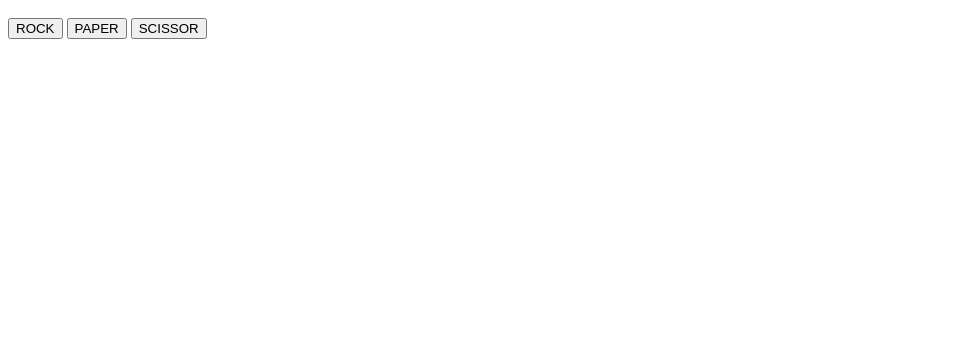
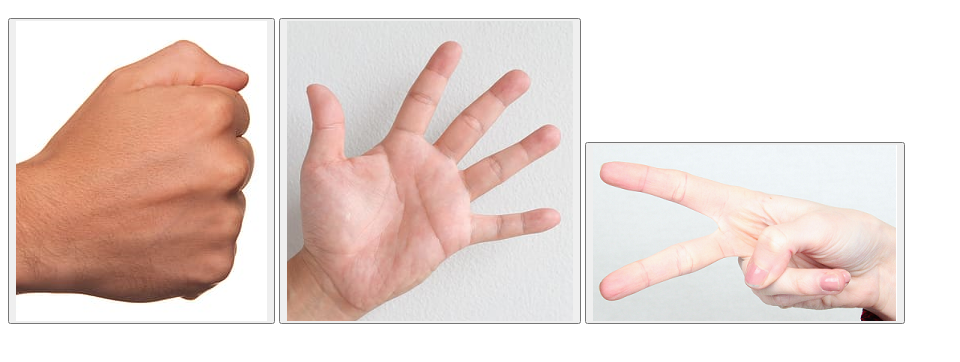
Before and after one commit to Harshil-p02/Games, a plain HTML site: page index.html in a window 1280 px wide. Shown: the part 48-410 px from the top of the page, without its empty margins (0-960 px from the left). Drawn offline with Linux system fonts and the light colour scheme.

Commit message:
Added images in place of buttons

```diff
--- a/index.html
+++ b/index.html
@@ -1,18 +1,20 @@
 <html>
     <head>
         <meta charset="utf-8">
-        <link href="" rel="stylesheet">
+        <link href="main.css" rel="stylesheet">
         <title>Rock Paper Scissor!</title>
     </head>
     <body>
-        <h1>Gaming Redefined!</h1>
+        <div id="title">
+            <h1>Gaming Redefined!</h1>
+        </div>
         <div class="result">
 
         </div>
         <div class="buttons">
-            <button id="rock">ROCK</button>
-            <button id="paper">PAPER</button>
-            <button id="scissor">SCISSOR</button>
+            <button id="rock"><img src="images/rock-final.png"></button>
+            <button id="paper"><img src="images/paper-final.png" height="300px"></button>
+            <button id="scissor"><img src="images/scissor-final.png"></button>
         </div>
         <div id="stats">
 
```
